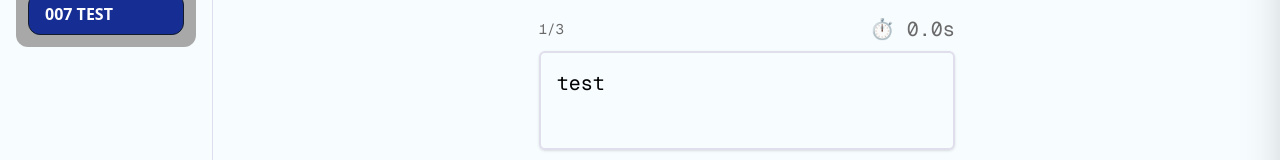
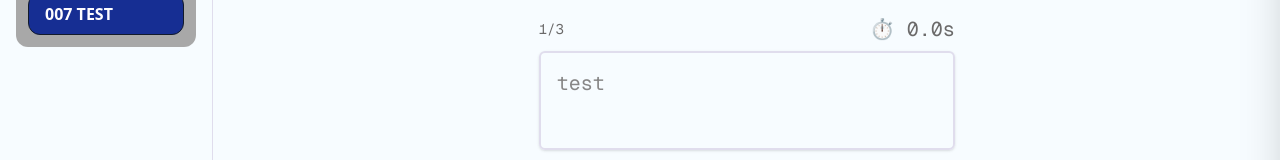
Before and after one commit to BashHero-Foundation/BashHero, a Next.js app: page /game/00 in a window 1280 px wide. Shown: the part 419-579 px from the top of the page. Built offline with nearby package versions, Linux system fonts and the light colour scheme.

Commit message:
Lavender + Terminal color fix

```diff
--- a/app/globals.css
+++ b/app/globals.css
@@ -85,30 +85,48 @@
     --badge-neutral-text: #5E5E5E;
     --badge-neutral-border: #a8a8a8;
 
-    --color-terminal-border: #26324d;
-    --color-terminal-bg: #ffffff;
+    --terminal-border: #26324d;
+    --terminal-bg: #ffffff;
 
-    --color-terminal-main-text: #000000;
-    --color-terminal-ghost-text: #878686;
-    --color-terminal-success: #22c55e;
-    --color-terminal-wrong: #ef4444;
-    --color-terminal-wrong-bg: #ffabab;
+    --terminal-main-text: #000000;
+    --terminal-ghost-text: #878686;
+    --terminal-success: #22c55e;
+    --terminal-wrong: #ef4444;
+    --terminal-wrong-bg: #ffabab;
   }
 
   .theme-lavender {
-    --bg-body: #F7FCFF;
-    --bg-main: #1A1953;
-    --bg-secondary: #162E93;
-    --bg-tertiary: #6B6A6A;
-    --bg-surface: #F7FAFF;
-    --element-border: #121a2b;
+    --bg-body: #fef0ff;
+    --bg-main: #9046CF;
+    --bg-secondary: #CC59D2;
+    --bg-tertiary: #f4c9ea;
+    --bg-surface: #fef0ff;
+    --element-border: #652f94;
 
     --border-separator: #E0DDED;
 
-    --text-primary: black;
-    --text-secondary: #162E93;
-    --text-tertiary: #2F2FE4;
+    --text-primary: #FDFCFF;
+    --text-secondary: #CC59D2;
+    --text-tertiary: #F487B6;
     --text-neutral: #6B6A6A;
+
+    --badge-primary-from: #f7c5d7;
+    --badge-primary-to: #f6cbdb;
+    --badge-primary-border: #FABDD3;
+    --badge-primary-text: #e9659e;
+
+    --badge-neutral-bg: #edd8ed;
+    --badge-neutral-text: #5E5E5E;
+    --badge-neutral-border: #a08e9b;
+
+    --terminal-border: #652f94;
+    --terminal-bg: #fef0ff;
+
+    --terminal-main-text: #000000;
+    --terminal-ghost-text: #878686;
+    --terminal-success: #22c55e;
+    --terminal-wrong: #ef4444;
+    --terminal-wrong-bg: #ffabab;
   }
 
   .theme-olive {
@@ -138,10 +156,10 @@
     --color-terminal-border: #6E984F;
     --color-terminal-bg: #fbfff7;
 
-    --color-terminal-main-text: #000000;
-    --color-terminal-ghost-text: #878686;
-    --color-terminal-success: #22c55e;
-    --color-terminal-wrong: #ef4444;
-    --color-terminal-wrong-bg: #ffabab;
+    --terminal-main-text: #000000;
+    --terminal-ghost-text: #878686;
+    --terminal-success: #22c55e;
+    --terminal-wrong: #ef4444;
+    --terminal-wrong-bg: #ffabab;
   }
 }
```
